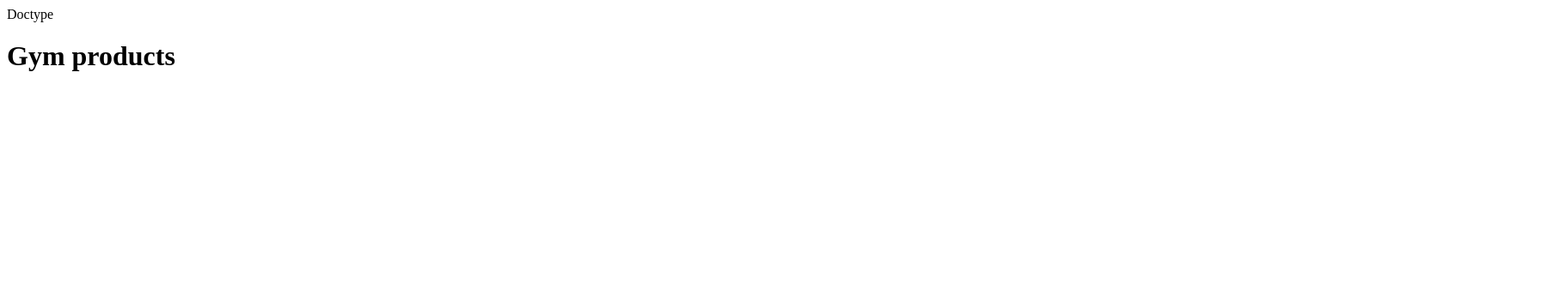
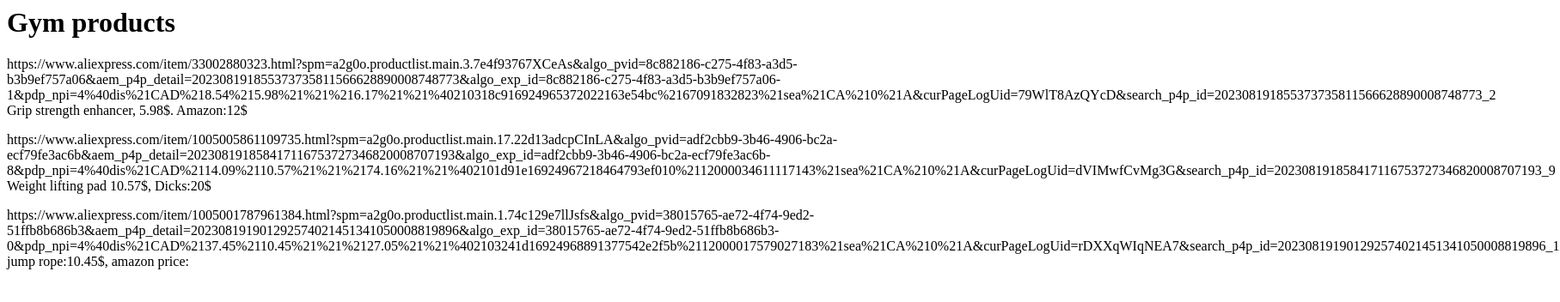
Before and after one commit to Cserdach/Gym-products, a plain HTML site: page index.html in a window 1280 px wide. Shown: the whole page at 86% size, 1815 px wide, since content can reach past the window. Drawn offline with Linux system fonts and the light colour scheme.

Commit message:
Update index.html

```diff
--- a/index.html
+++ b/index.html
@@ -1,9 +1,15 @@
-Doctype
+
 <html>
   <head>
     <title>gym products</title>
   </head>
   <body>
     <h1>Gym products</h1>
+    <p>https://www.aliexpress.com/item/33002880323.html?spm=a2g0o.productlist.main.3.7e4f93767XCeAs&algo_pvid=8c882186-c275-4f83-a3d5-b3b9ef757a06&aem_p4p_detail=202308191855373735811566628890008748773&algo_exp_id=8c882186-c275-4f83-a3d5-b3b9ef757a06-1&pdp_npi=4%40dis%21CAD%218.54%215.98%21%21%216.17%21%21%40210318c916924965372022163e54bc%2167091832823%21sea%21CA%210%21A&curPageLogUid=79WlT8AzQYcD&search_p4p_id=202308191855373735811566628890008748773_2
+    Grip strength enhancer, 5.98$. Amazon:12$</p>
+    <p>https://www.aliexpress.com/item/1005005861109735.html?spm=a2g0o.productlist.main.17.22d13adcpCInLA&algo_pvid=adf2cbb9-3b46-4906-bc2a-ecf79fe3ac6b&aem_p4p_detail=202308191858417116753727346820008707193&algo_exp_id=adf2cbb9-3b46-4906-bc2a-ecf79fe3ac6b-8&pdp_npi=4%40dis%21CAD%2114.09%2110.57%21%21%2174.16%21%21%402101d91e16924967218464793ef010%2112000034611117143%21sea%21CA%210%21A&curPageLogUid=dVIMwfCvMg3G&search_p4p_id=202308191858417116753727346820008707193_9
+    Weight lifting pad 10.57$, Dicks:20$</p>
+    <p>https://www.aliexpress.com/item/1005001787961384.html?spm=a2g0o.productlist.main.1.74c129e7llJsfs&algo_pvid=38015765-ae72-4f74-9ed2-51ffb8b686b3&aem_p4p_detail=202308191901292574021451341050008819896&algo_exp_id=38015765-ae72-4f74-9ed2-51ffb8b686b3-0&pdp_npi=4%40dis%21CAD%2137.45%2110.45%21%21%2127.05%21%21%402103241d16924968891377542e2f5b%2112000017579027183%21sea%21CA%210%21A&curPageLogUid=rDXXqWIqNEA7&search_p4p_id=202308191901292574021451341050008819896_1
+    jump rope:10.45$, amazon price:</p>
   </body>
 </html>
```
